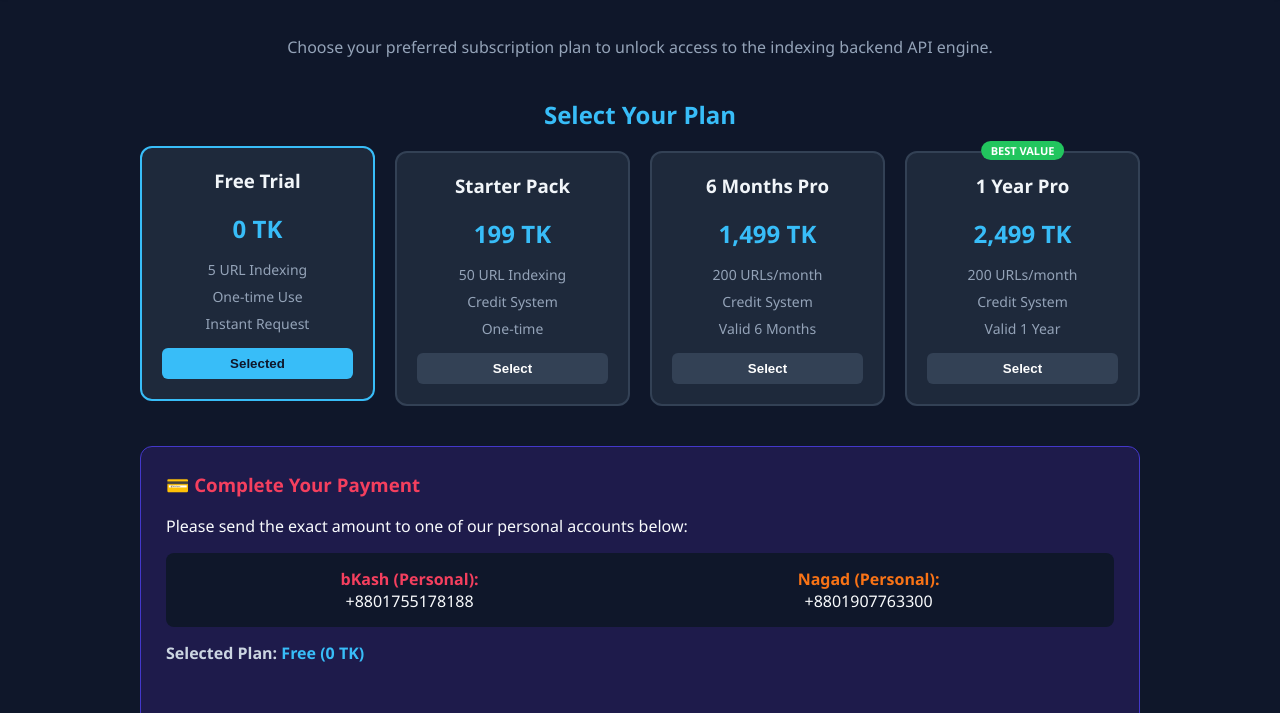
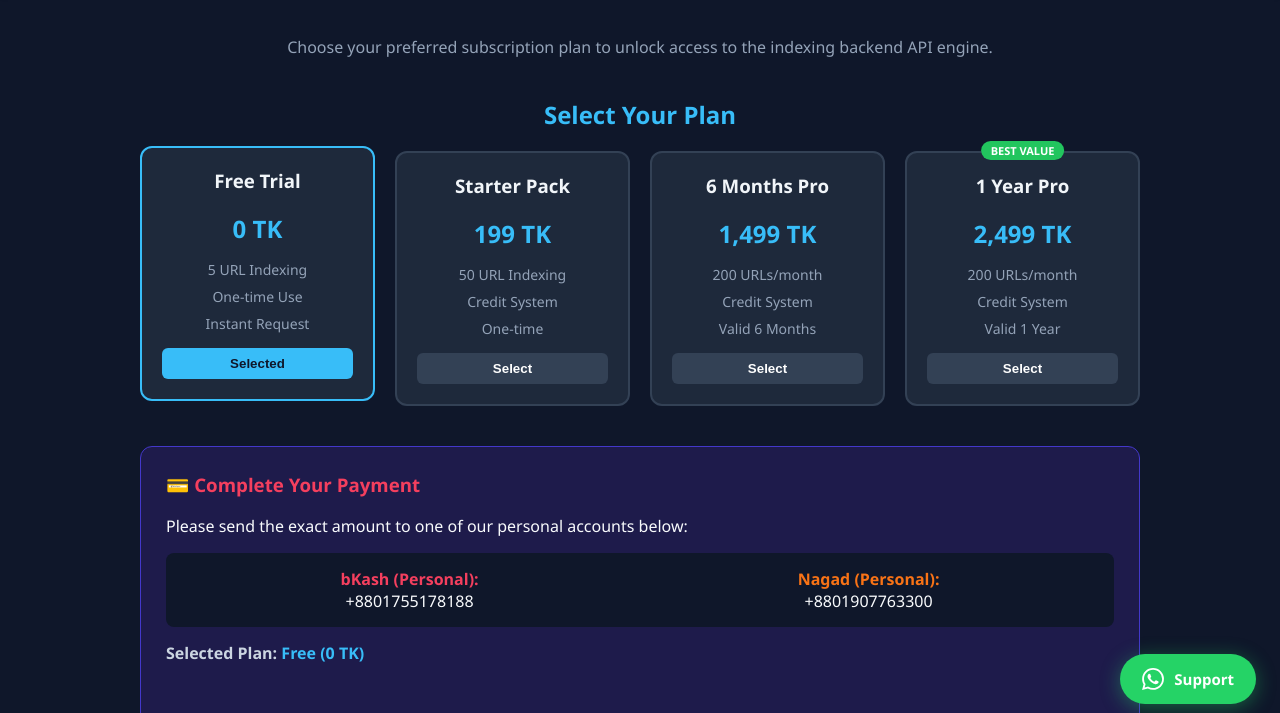
Before and after one commit to freelancersuzon928-bot/fastindexer, a website: page public/index.html in a window 1280 px wide. Shown: the part 72-785 px from the top of the page. Drawn offline with Linux system fonts and the light colour scheme.

Commit message:
Add WhatsApp support button

```diff
--- a/public/index.html
+++ b/public/index.html
@@ -45,6 +45,11 @@
         .log-success { color: #22c55e; }
         .log-error { color: #ef4444; }
         .log-process { color: #eab308; }
+
+        /* WhatsApp Support Button */
+        .whatsapp-btn { position: fixed; bottom: 24px; right: 24px; background: #25d366; color: white; border: none; border-radius: 50px; padding: 14px 22px; font-size: 15px; font-weight: bold; cursor: pointer; text-decoration: none; display: flex; align-items: center; gap: 10px; box-shadow: 0 4px 20px rgba(37,211,102,0.4); z-index: 9999; transition: 0.2s; }
+        .whatsapp-btn:hover { background: #1ebe5d; transform: scale(1.05); }
+        .whatsapp-btn svg { width: 22px; height: 22px; fill: white; }
     </style>
 </head>
 <body>
@@ -153,13 +158,20 @@
     </div>
 </div>
 
+<!-- WhatsApp Support Button -->
+<a href="https://wa.me/8801907763300" target="_blank" class="whatsapp-btn">
+    <svg viewBox="0 0 24 24" xmlns="http://www.w3.org/2000/svg">
+        <path d="M17.472 14.382c-.297-.149-1.758-.867-2.03-.967-.273-.099-.471-.148-.67.15-.197.297-.767.966-.94 1.164-.173.199-.347.223-.644.075-.297-.15-1.255-.463-2.39-1.475-.883-.788-1.48-1.761-1.653-2.059-.173-.297-.018-.458.13-.606.134-.133.298-.347.446-.52.149-.174.198-.298.298-.497.099-.198.05-.371-.025-.52-.075-.149-.669-1.612-.916-2.207-.242-.579-.487-.5-.669-.51-.173-.008-.371-.01-.57-.01-.198 0-.52.074-.792.372-.272.297-1.04 1.016-1.04 2.479 0 1.462 1.065 2.875 1.213 3.074.149.198 2.096 3.2 5.077 4.487.709.306 1.262.489 1.694.625.712.227 1.36.195 1.871.118.571-.085 1.758-.719 2.006-1.413.248-.694.248-1.289.173-1.413-.074-.124-.272-.198-.57-.347m-5.421 7.403h-.004a9.87 9.87 0 01-5.031-1.378l-.361-.214-3.741.982.998-3.648-.235-.374a9.86 9.86 0 01-1.51-5.26c.001-5.45 4.436-9.884 9.888-9.884 2.64 0 5.122 1.03 6.988 2.898a9.825 9.825 0 012.893 6.994c-.003 5.45-4.437 9.884-9.885 9.884m8.413-18.297A11.815 11.815 0 0012.05 0C5.495 0 .16 5.335.157 11.892c0 2.096.547 4.142 1.588 5.945L.057 24l6.305-1.654a11.882 11.882 0 005.683 1.448h.005c6.554 0 11.89-5.335 11.893-11.893a11.821 11.821 0 00-3.48-8.413z"/>
+    </svg>
+    Support
+</a>
+
 <script>
-    // Already logged in? Navbar এ নাম দেখাও
     const user = JSON.parse(localStorage.getItem('fi_user') || 'null');
     if (user) {
         const authDiv = document.querySelector('.auth-buttons');
         authDiv.innerHTML = `
-            <span style="color:#94a3b8; font-size:14px;">👤 ${user.name}</span>
+            <a href="profile.html" style="color:#94a3b8; font-size:14px; text-decoration:none;">👤 ${user.name}</a>
             <a href="dashboard.html" class="btn-auth" style="border-color:#38bdf8; color:#38bdf8;">Dashboard</a>
             <button class="btn-auth" style="border-color:#ef4444; color:#ef4444;" onclick="logout()">Logout</button>
         `;
```
